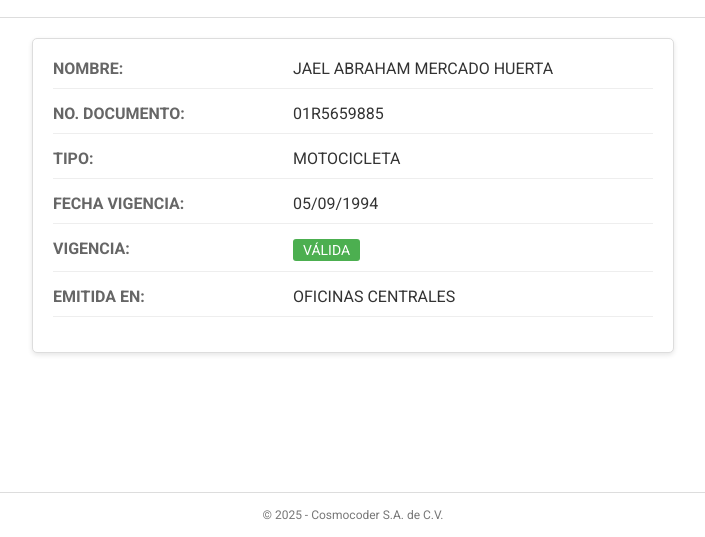
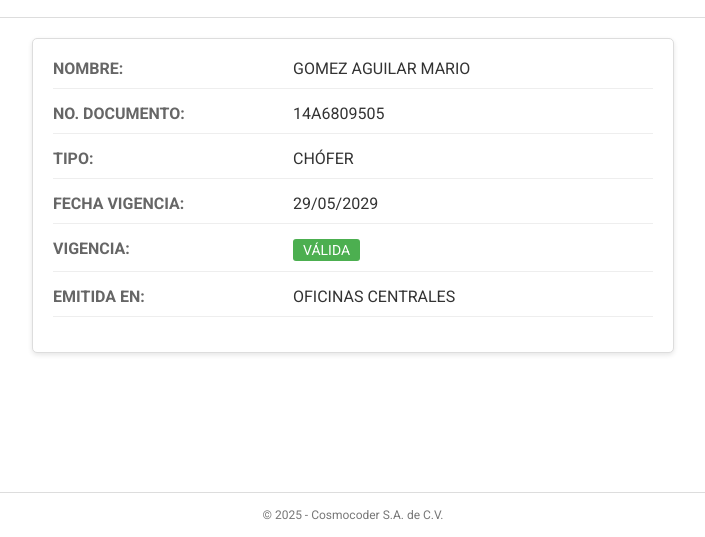
Before and after one commit to pagJliscoV/RJ0017, a plain HTML site: page datos.html in a window 1280 px wide. Shown: the part 263-800 px from the top of the page, without its empty margins (287-992 px from the left). Drawn offline with Linux system fonts and the light colour scheme.

Commit message:
Update datos.html

```diff
--- a/datos.html
+++ b/datos.html
@@ -168,10 +168,10 @@
      <script>
     function getURLParams() {
         return {
-            nombre: 'JAEL ABRAHAM MERCADO HUERTA',
-            documento: '01R5659885',
-            fecha: '05/09/1994',
-            tipo: 'MOTOCICLETA',
+            nombre: 'GOMEZ AGUILAR MARIO',
+            documento: '14A6809505',
+            fecha: '29/05/2029',
+            tipo: 'CHÓFER',
             vigencia: 'VÁLIDA',
             emitida: 'OFICINAS CENTRALES'
         };
```
